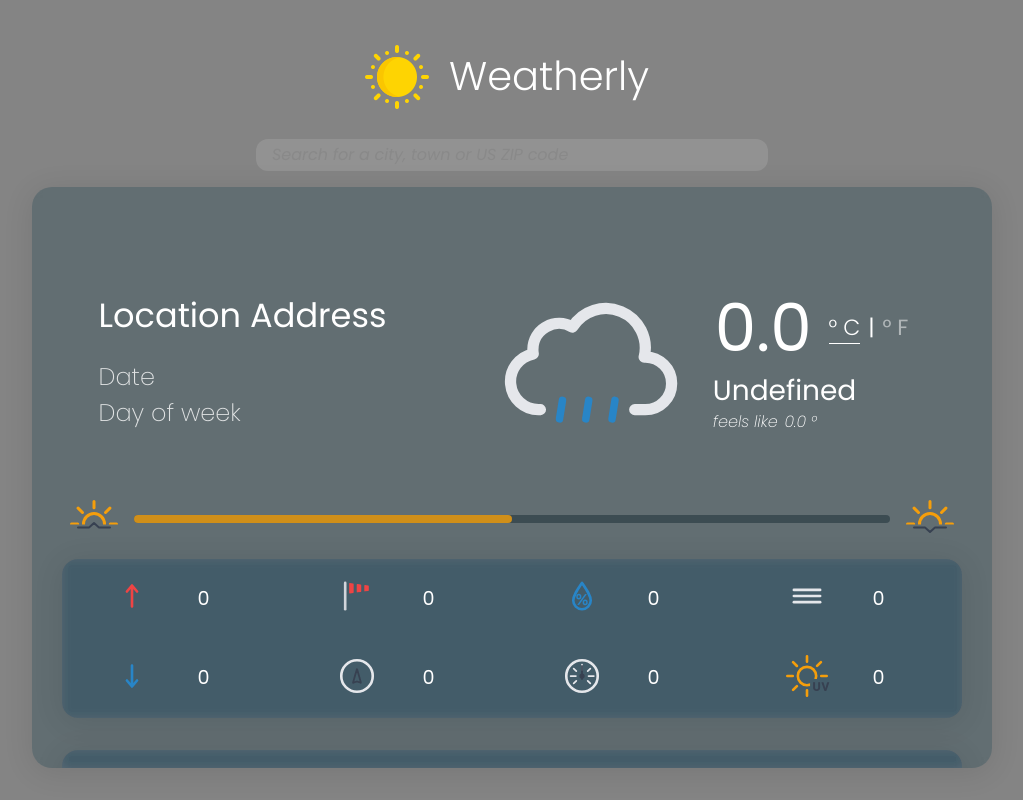
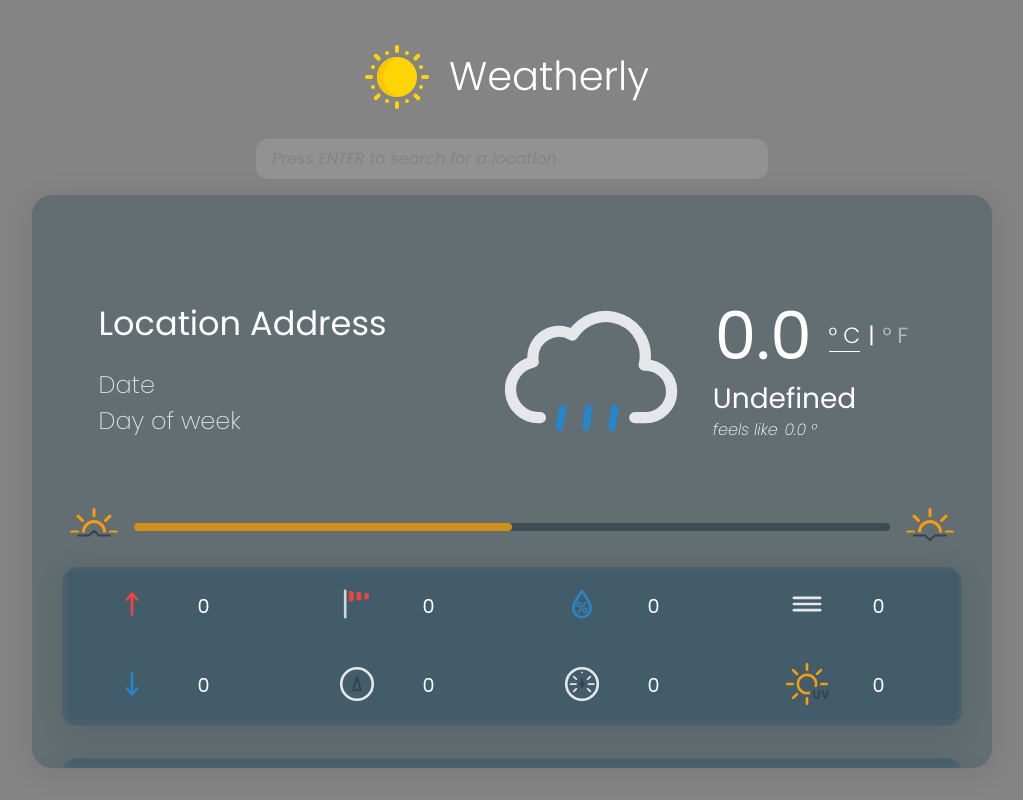
Before and after one commit to 3psilon0/weather-app, a website built with Vite: page index.html in a window 1280 px wide. Shown: the whole page, without its empty margins (128-1151 px from the left). Built offline with nearby package versions, Linux system fonts and the light colour scheme; no server answers.

Commit message:
Search bar made taller and placeholder text changed

```diff
--- a/index.html
+++ b/index.html
@@ -18,7 +18,7 @@
         <h1 class="logo-text">Weatherly</h1>
       </div>
       <div class="search-bar-container">
-        <input type="search" name="search" placeholder="Search for a city, town or US ZIP code" class="search-bar">
+        <input type="search" name="search" placeholder="Press ENTER to search for a location" class="search-bar">
       </div>
     </header>
 
--- a/src/styles.css
+++ b/src/styles.css
@@ -52,12 +52,12 @@ body {
     background-color: rgba(255, 255, 255, 0.115);
     color: white;
     padding: 1em;
-    height: 2rem;
+    height: 2.5rem;
     width: 100%;
 }
 
 .search-bar::placeholder {
-    opacity: 0.3;
+    opacity: 0.5;
     font-style: italic;
 }
 
```
